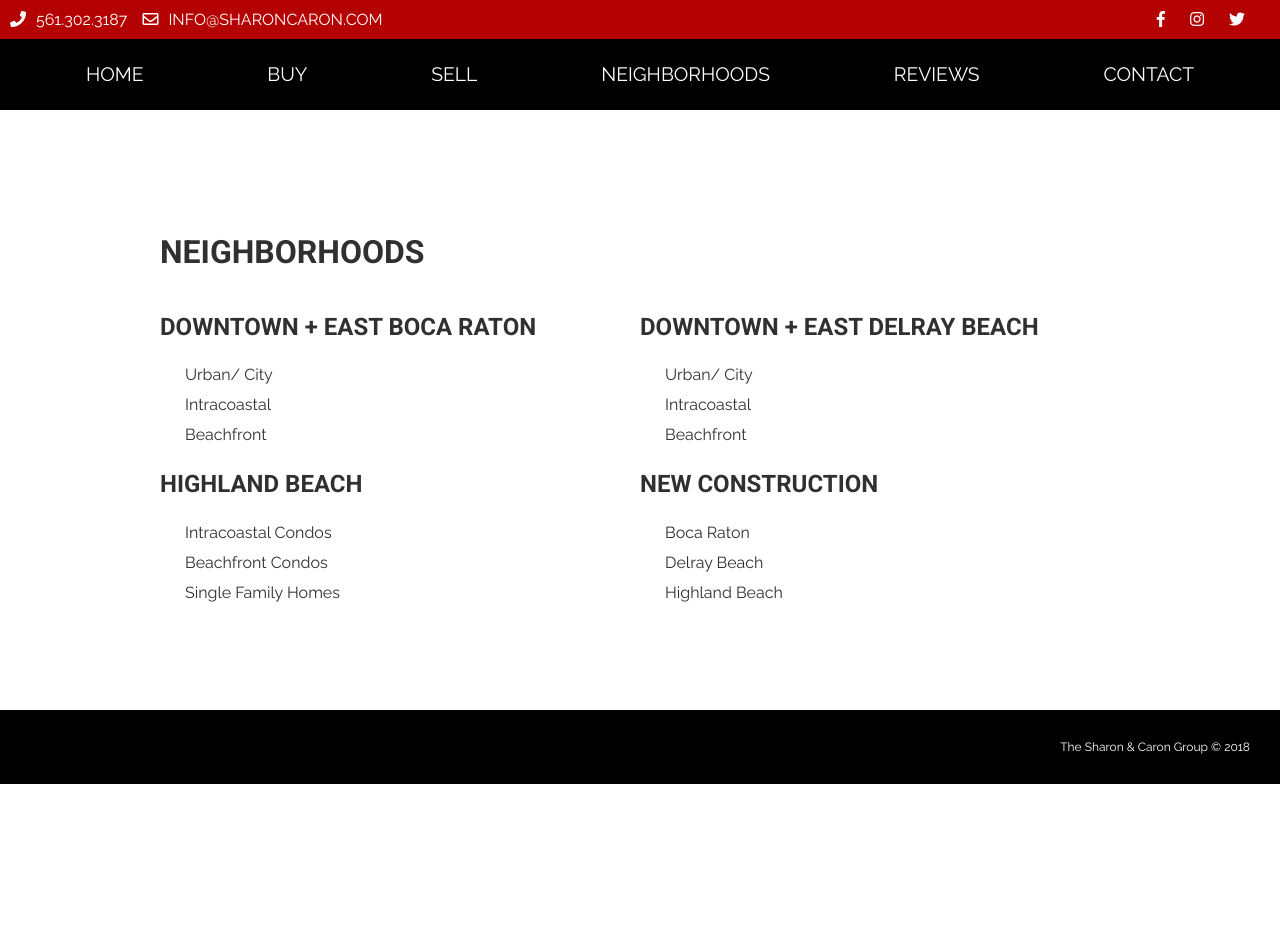
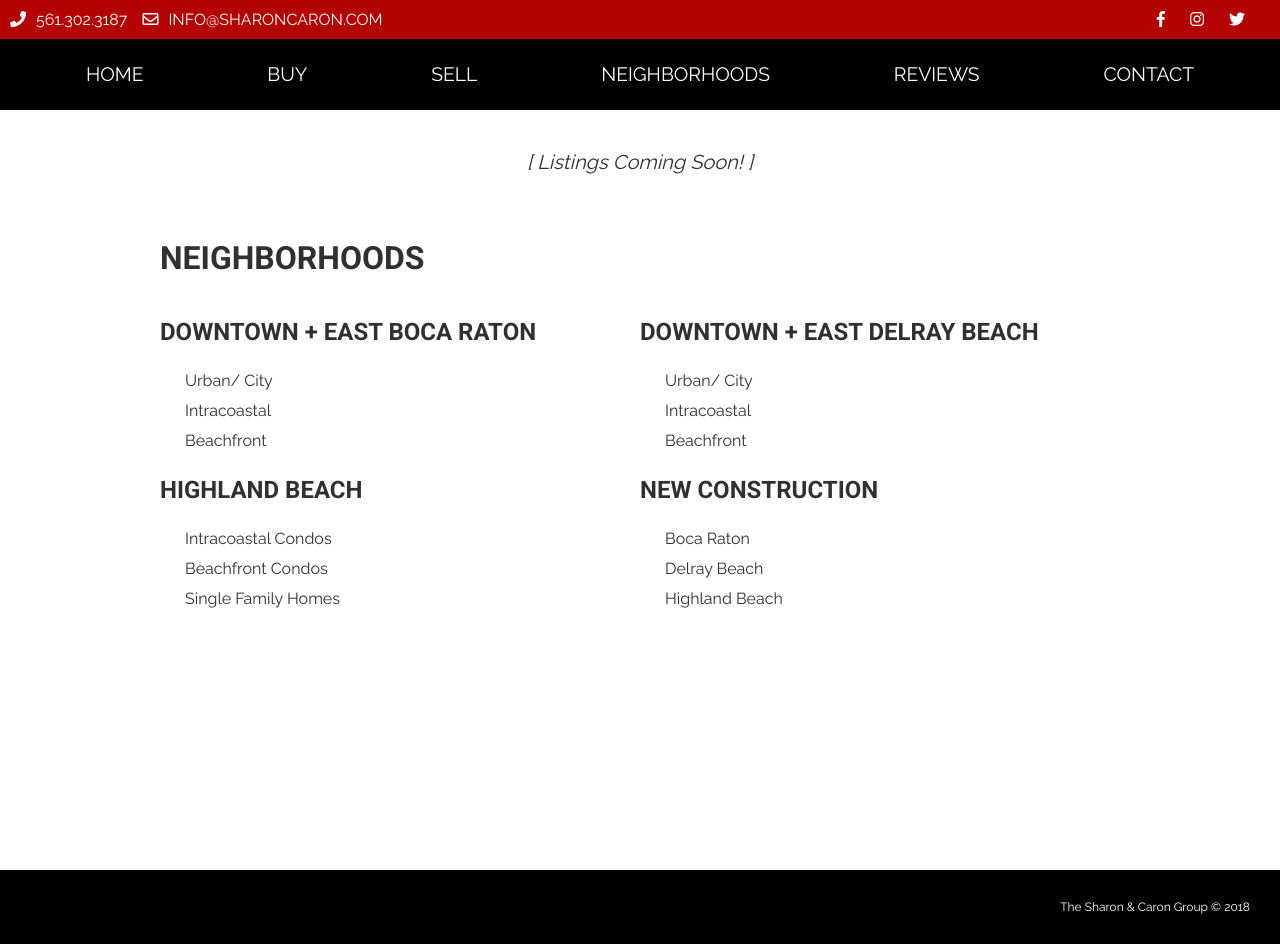
Before and after one commit to sweeneyyy/real-estate-project, a React (Create React App) app in the folder client/: page /neighborhoods in a window 1280 px wide. Before the commit the page ends 800 px from the top, so only its background shows below. Built offline with nearby package versions, Linux system fonts and the light colour scheme; no server answers; what google-maps-react would draw is missing.

Commit message:
footer details next

```diff
--- a/client/src/App.css
+++ b/client/src/App.css
@@ -353,6 +353,17 @@ section.home h2, section.home h1 {
 }
 
 /* Neighborhoods */
+.coming-soon {
+  text-align: center;
+  font-style: italic;
+  font-size: 20px;
+  margin-bottom: 65px;
+}
+
+.neighborhoods {
+  min-height: 90vh;
+}
+
 .neighborhoods h2 {
   text-align: left;
 }
@@ -398,6 +409,10 @@ section.home h2, section.home h1 {
 
 /* Contact */
 .contact {
+  min-height: 90vh;
+}
+
+.contact-details {
   min-height: 40vh;
   width: 40%;
   display: inline-block;
@@ -405,11 +420,11 @@ section.home h2, section.home h1 {
   margin-right: 40px;
 }
 
-.contact h2 {
+.contact-details h2 {
   text-align: left;
 }
 
-.contact i {
+.contact-details i {
   margin-right: 10px;
   color: var(--red-color);
 }
--- a/client/src/components/Contact.js
+++ b/client/src/components/Contact.js
@@ -6,9 +6,9 @@ import MapContainer from './MapContainer.js';
 class Contact extends Component {
   render(){
     return (
-      <div>
+      <div className='contact'>
         <h1>Contact Us</h1>
-        <section className='contact'>
+        <section className='contact-details'>
           <h2>The Sharon & Caron Group</h2>
           <p>Keller Williams Realty Services<br />
             2424 N Federal Hwy, Suite 150<br />
--- a/client/src/components/FeaturedSlider.js
+++ b/client/src/components/FeaturedSlider.js
@@ -16,6 +16,7 @@ class FeaturedSlider extends Component {
 
     }).then(res => {
       this.setState({featuredSlides: res.data.D.Results});
+      console.log('listings', res.data.D.Results)
     }).catch(err => console.log('error:', err));
   }
 
--- a/client/src/components/Neighborhoods.js
+++ b/client/src/components/Neighborhoods.js
@@ -44,6 +44,7 @@ class Neighborhoods extends Component {
   render() {
     return (
       <div className='neighborhoods'>
+        <p className='coming-soon'>[ Listings Coming Soon! ]</p>
         <h1>Neighborhoods</h1>
         <div className='row'>
           <NeighborhoodSection
--- a/client/src/layout/Footer.js
+++ b/client/src/layout/Footer.js
@@ -1,9 +1,12 @@
 import React from 'react';
+
+// import LuxLogo from '../img/KW_Lux_Logo.png';
 
 function Footer () {
   return(
     <div className="footer">
-        <span className="footer-text">The Sharon & Caron Group &copy; {new Date().getFullYear()}</span>
+      {/* <img src={LuxLogo} alt='KW Luxury' /> */}
+      <span className="footer-text">The Sharon & Caron Group &copy; {new Date().getFullYear()}</span>
     </div>
   );
 }
```
Also changed, not shown: client/src/img/KW_Lux_Logo.png (added).
